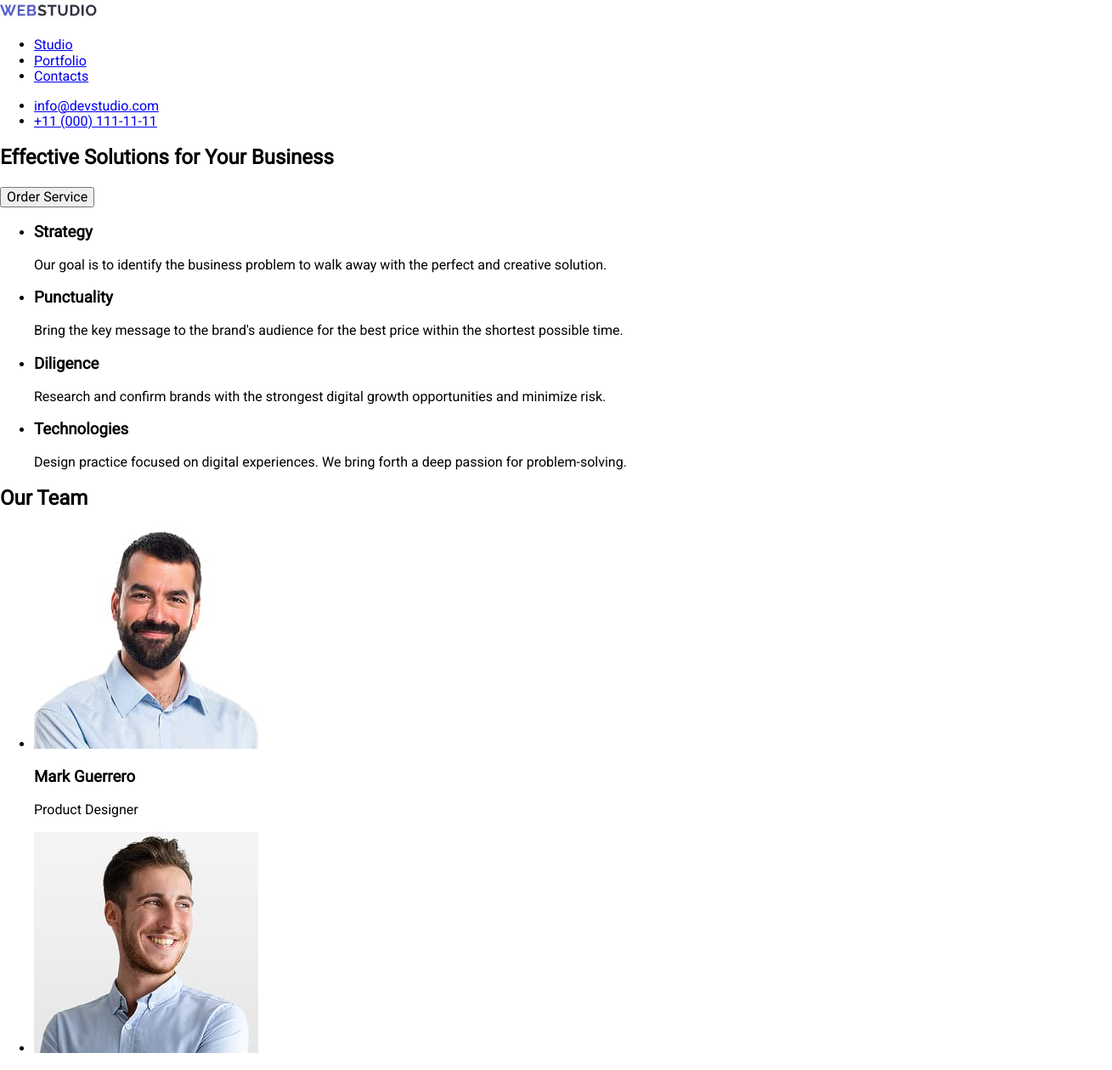
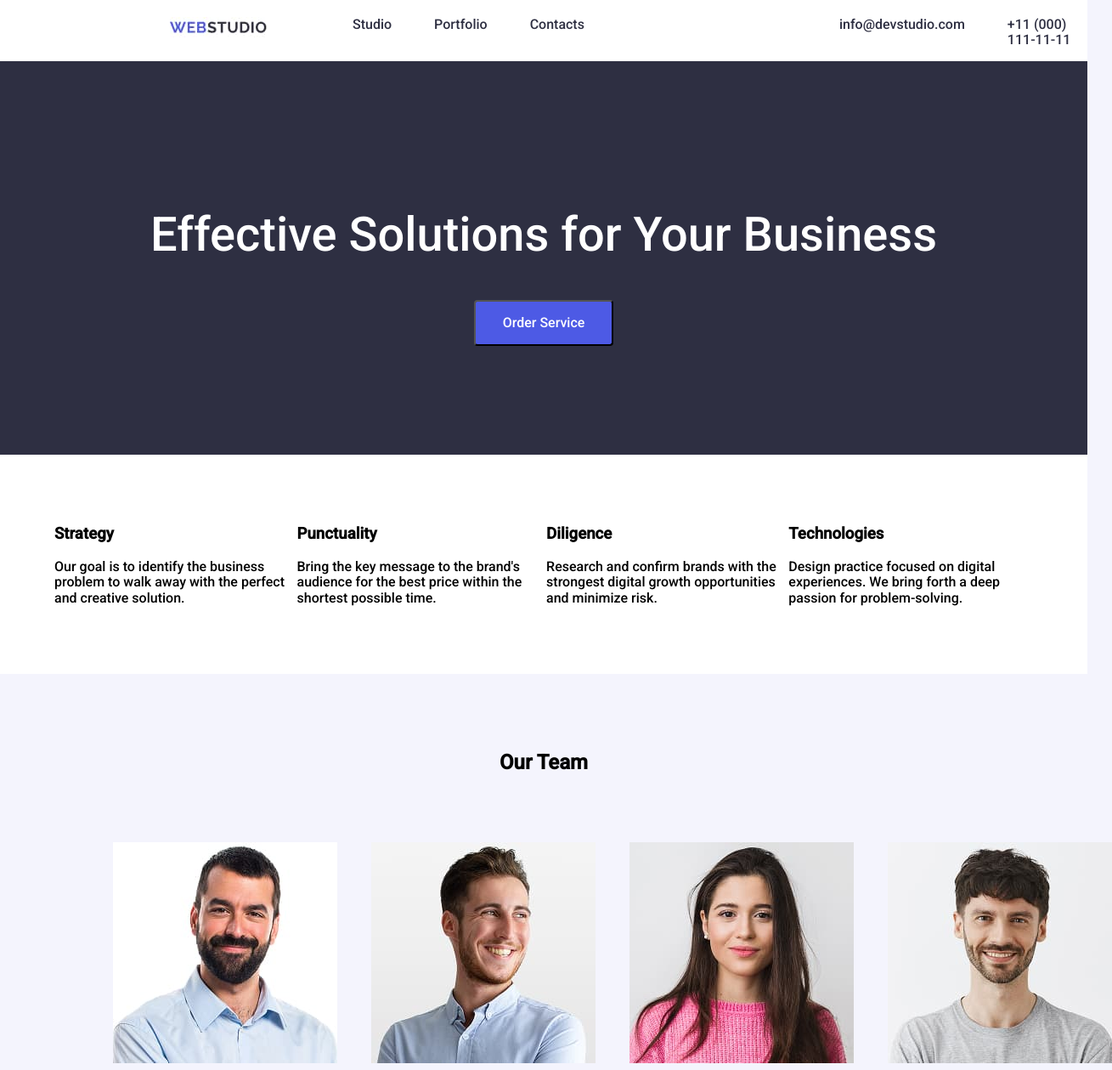
Before and after one commit to yunsari/goit-markup-hw-02, a plain HTML site: page index.html in a window 1280 px wide. Shown: the top 1259 px of the page at 85% size, 1309 px wide, since content can reach past the window. Drawn offline with nearby package versions, Linux system fonts and the light colour scheme.

Commit message:
css created

```diff
--- a/css/styles.css
+++ b/css/styles.css
@@ -1,3 +1,116 @@
 body {
   font-family: "Roboto", sans-serif;
+  background-color: #f4f4fd;
 }
+
+a {
+  text-decoration: none;
+  color: #2e2f42;
+}
+
+/* header */
+.top-line {
+  background-color: #ffffff;
+  display: flex;
+  padding-left: 200px;
+  padding-top: 20px;
+  padding-bottom: 15px;
+}
+
+.list-design {
+  display: flex;
+  list-style: none;
+  margin: 0px;
+  gap: 50px;
+  padding-left: 100px;
+}
+
+.second-list-design {
+  display: flex;
+  list-style: none;
+  margin: 0px;
+  gap: 50px;
+  padding-left: 300px;
+}
+/* header */
+
+/* hero line */
+.hero-line {
+  background-color: #2e2f42;
+  color: #fff;
+  text-align: center;
+  padding: 10%;
+}
+
+.hero-line h1 {
+  letter-spacing: 2%;
+  line-height: 60px;
+  font-weight: 500;
+  font-size: 56px;
+  line-height: 60px;
+  letter-spacing: 2%;
+}
+
+.hero-line button {
+  width: 169;
+  height: 56;
+  top: 428px;
+  left: 636px;
+  gap: 10px;
+  border-radius: 4px;
+  padding: 16px 32px;
+  background-color: #4d5ae5;
+  color: #fff;
+  cursor: pointer;
+}
+/* hero line */
+
+/* first section */
+.first-section {
+  background-color: #fff;
+}
+
+.first-section-list {
+  display: flex;
+  list-style: none;
+  margin: 0px;
+  gap: 8px;
+  padding: 5%;
+  font-weight: 400;
+}
+/* first section */
+
+/* our team */
+.team {
+  background-color: #f4f4fd;
+  text-align: center;
+  padding: 5%;
+  letter-spacing: 2%;
+  line-height: 40px;
+}
+
+.team-list {
+  display: flex;
+  align-items: center;
+  list-style: none;
+  margin: 0px;
+  margin-top: 5%;
+  gap: 40px;
+  padding: 16px 32px;
+  padding-left: 6%;
+}
+/* our team */
+
+/* our portfolio */
+
+/* our portfolio */
+
+/* footer */
+.footer {
+  background-color: #2e2f42;
+  padding: 7%;
+  color: #f4f4fd;
+  letter-spacing: 2%;
+  font-weight: 400;
+}
+/* footer */
--- a/index.html
+++ b/index.html
@@ -9,7 +9,7 @@
     <link rel="preconnect" href="https://fonts.googleapis.com" />
     <link rel="preconnect" href="https://fonts.gstatic.com" crossorigin />
     <link
-      href="https://fonts.googleapis.com/css2?family=Roboto:ital@0;1&display=swap"
+      href="https://fonts.googleapis.com/css2?family=Roboto:ital,wght@0,500;1,700&display=swap"
       rel="stylesheet"
     />
     <link
@@ -21,11 +21,12 @@
   </head>
   <body>
     <header>
-      <a href="./index.html"><img src="./images/logo.jpg" /></a>
+      <div class="top-line">
+        <a href="./index.html"><img src="./images/logo.jpg" width="115" /></a>
         <!-- Header Left Side -->
         <div>
           <nav>
-          <ul>
+            <ul class="list-design">
               <li><a href="studio.html">Studio</a></li>
               <li><a href="portfolio.html">Portfolio</a></li>
               <li><a href="contacts.html">Contacts</a></li>
@@ -35,24 +36,25 @@
         <!-- Header Left Side -->
         <!-- Header Right Side -->
         <div>
-        <ul>
+          <ul class="second-list-design">
             <li><a href="mailto:info@devstudio.com">info@devstudio.com</a></li>
             <li><a href="tel:+110001111111">+11 (000) 111-11-11</a></li>
           </ul>
+        </div>
       </div>
       <!-- Header Right Side -->
     </header>
 
     <main>
       <!-- Hero Side -->
-      <section>
+      <section class="hero-line">
         <h1>Effective Solutions for Your Business</h1>
         <button type="button">Order Service</button>
       </section>
       <!-- Hero Side -->
       <!-- First Section -->
-      <section>
-        <ul>
+      <section class="first-section">
+        <ul class="first-section-list">
           <li>
             <h3>Strategy</h3>
             <p>
@@ -85,9 +87,9 @@
       </section>
       <!-- First Section -->
       <!-- Second Section -->
-      <section>
+      <section class="team">
         <h2>Our Team</h2>
-        <ul>
+        <ul class="team-list">
           <li>
             <img
               src="./images/img1.jpg"
@@ -129,7 +131,7 @@
       <!-- Second Section -->
     </main>
 
-    <footer>
+    <footer class="footer">
       <a href="./index.html"><img src="./images/logo.jpg" /></a>
       <p>
         Increase the flow of customers and sales for your business with digital
```
Lines whose indentation alone changed are shown as unchanged.
